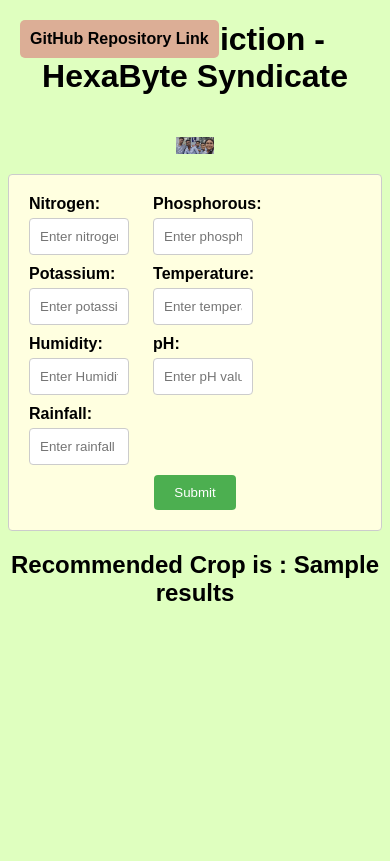
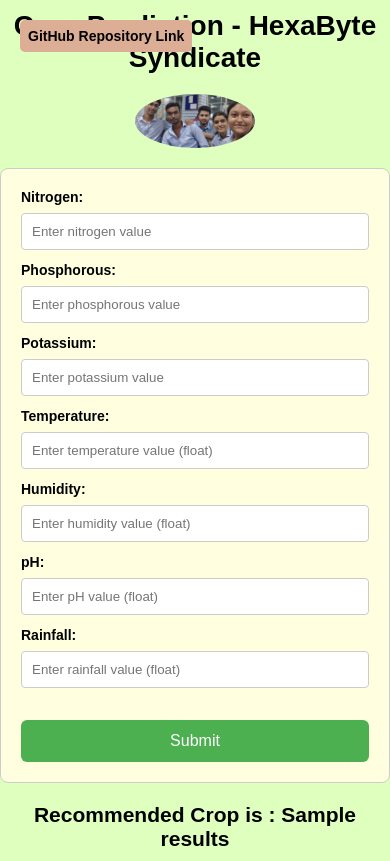
Before and after one commit to 13-suraj/our-crop-prediction-project, a Flask app: template templates/index.html in a window 390 px wide. Before the commit the page ends 601 px from the top, so only its background shows below. Run offline with Flask 3, Linux system fonts and the light colour scheme; the template is opened without the code that fills it: most values are stand-ins (such as "Sample title", 1, 10 or a date in 2020).

Commit message:
Responsive Done !!

```diff
--- a/static/css/style.css
+++ b/static/css/style.css
@@ -1,50 +1,48 @@
 body {
   font-family: Arial, sans-serif;
   background-color: #dfffbf;
+  margin: 0;
+  padding: 0;
 }
 
 .top-left-link {
   position: absolute;
-        top: 20px; /* Add some top margin */
-        left: 20px; /* Add some left margin */
-        padding: 10px; /* Add some padding */
-        background-color: #DCAE96; /* Add a background color */
-        border-radius: 5px; /* Add some rounded corners */
-        font-size: 16px; /* Increase the font size */
-        color: black; /* Change the font color */
-        text-decoration: none; /* Remove the underline */
+  top: 20px;
+  left: 20px;
+  padding: 10px;
+  background-color: #DCAE96;
+  border-radius: 5px;
+  font-size: 16px;
+  color: black;
+  text-decoration: none;
   font-weight: bold;
 }
 
-.profile
-  {
+.profile {
   display: block;
-        margin-left: auto;
-        margin-right: auto;
-        width: 10%;
-        padding: 20px; /* adds 30 pixels of padding around the image */
+  margin: 20px auto;
+  width: 15%;
+  max-width: 120px;
+  border-radius: 50%;
 }
 
 .form-box {
-    max-width: 800px;
-    margin: 0 auto;
+  max-width: 900px;
+  margin: 20px auto;
   background-color: #FFFFE0;
   padding: 20px;
   border: 1px solid #ccc;
-    border-radius: 4px;
+  border-radius: 8px;
 }
 
-  h1 {
+h1, h2 {
   text-align: center;
-  }
-
-  h2 {
-    text-align: center;
+  margin: 10px 0;
 }
 
 label {
   display: block;
-    margin-bottom: 10px;
+  margin-bottom: 8px;
   font-weight: bold;
 }
 
@@ -53,33 +51,69 @@ body {
   border: 1px solid #ccc;
   border-radius: 4px;
   box-sizing: border-box;
-    margin-bottom: 10px;
+  margin-bottom: 12px;
   width: 100%;
 }
 
 input[type="submit"] {
   background-color: #4CAF50;
   color: white;
-    padding: 10px 20px;
+  padding: 12px 20px;
   border: none;
-    border-radius: 4px;
+  border-radius: 6px;
   cursor: pointer;
-    margin-top: 10px;
+  margin: 20px auto 0;
   display: block;
-    margin: 0 auto;
+  font-size: 16px;
 }
 
 input[type="submit"]:hover {
   background-color: #45a049;
 }
 
-  .form-group {
-    display: inline-block;
-    vertical-align: top;
-    margin-right: 20px;
-    width: 30%;
+/* Flex layout for form */
+.form-container {
+  display: flex;
+  flex-wrap: wrap;
+  justify-content: space-between;
 }
 
-  .form-group label {
-    margin-bottom: 5px;
+.form-group {
+  flex: 1 1 30%;
+  min-width: 220px;
+  margin-right: 15px;
 }
+
+.form-group:last-child {
+  margin-right: 0;
+}
+
+/* 📱 Mobile Responsive Adjustments */
+@media (max-width: 768px) {
+  .form-container {
+    flex-direction: column;
+  }
+  .form-group {
+    width: 100%;
+    margin-right: 0;
+  }
+  .profile {
+    width: 25%;
+  }
+}
+
+@media (max-width: 480px) {
+  body {
+    font-size: 14px;
+  }
+  .top-left-link {
+    font-size: 14px;
+    padding: 8px;
+  }
+  .profile {
+    width: 35%;
+  }
+  input[type="submit"] {
+    width: 100%;
+  }
+}
--- a/templates/index.html
+++ b/templates/index.html
@@ -8,52 +8,53 @@
   </head>
   <body>
     <a href="https://github.com/13-suraj/our-crop-prediction-project" class="top-left-link" target="_blank">GitHub Repository Link</a>
+
     <h1>Crop Prediction - HexaByte Syndicate</h1>
+
     <img src="{{url_for('static', filename='Image/Project_main.jpg')}}" alt="Your Profile Picture" class="profile">
+
     <div class="form-box">
-    <form action="{{url_for('predict_data')}}" method="POST">
+      <form action="{{url_for('predict_data')}}" method="POST" class="form-container">
+
         <div class="form-group">
-            <label for="Nitrogen">Nitrogen:</label>
+            <label for="N">Nitrogen:</label>
             <input type="text" id="N" name="N" placeholder="Enter nitrogen value">
         </div>
 
         <div class="form-group">
-            <label for="Phosphorous">Phosphorous:</label>
+            <label for="P">Phosphorous:</label>
             <input type="text" id="P" name="P" placeholder="Enter phosphorous value">
         </div>
 
         <div class="form-group">
-            <label for="Potassium">Potassium:</label>
+            <label for="K">Potassium:</label>
             <input type="text" id="K" name="K" placeholder="Enter potassium value">
         </div>
 
         <div class="form-group">
-            <label for="Temperature">Temperature:</label>
+            <label for="temperature">Temperature:</label>
             <input type="text" id="temperature" name="temperature" placeholder="Enter temperature value (float)">
         </div>
 
         <div class="form-group">
-            <label for="Humidity">Humidity:</label>
-            <input type="text" id="humidity" name="humidity" placeholder="Enter Humidity value (float)">
+            <label for="humidity">Humidity:</label>
+            <input type="text" id="humidity" name="humidity" placeholder="Enter humidity value (float)">
         </div>
 
         <div class="form-group">
-            <label for="pH">pH:</label>
+            <label for="ph">pH:</label>
             <input type="text" id="ph" name="ph" placeholder="Enter pH value (float)">
         </div>
 
         <div class="form-group">
-            <label for="Rainfall">Rainfall:</label>
+            <label for="rainfall">Rainfall:</label>
             <input type="text" id="rainfall" name="rainfall" placeholder="Enter rainfall value (float)">
         </div>
 
-    <div style="clear:both;"></div>
-      <input type="submit" value="Submit">
-    </form>
+        <input type="submit" value="Submit">
+      </form>
     </div>
-    <div>
-    <h2>
-      Recommended Crop is : {{ results }}
-    </h2>
+
+    <h2>Recommended Crop is : {{ results }}</h2>
   </body>
 </html>
```
Lines whose indentation alone changed are shown as unchanged.
